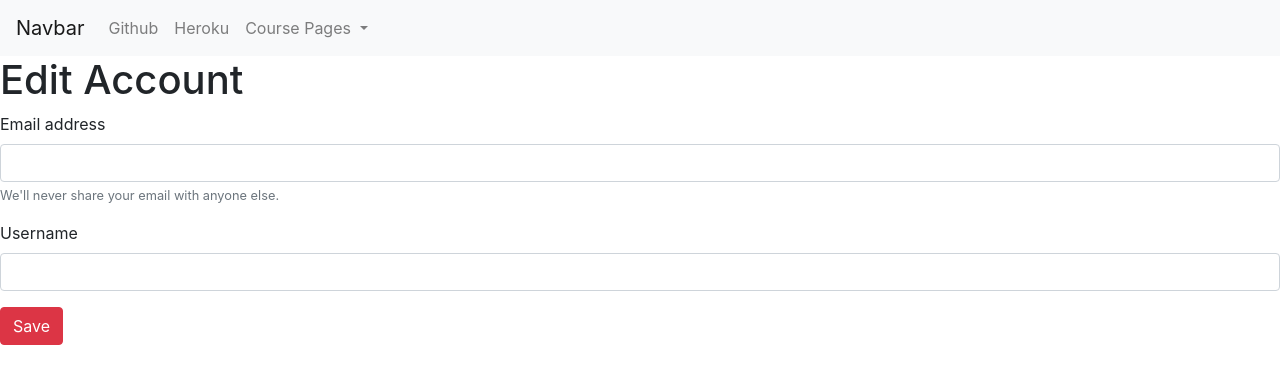
After one commit to PatrickVienne/WD1Site, a Flask app: template templates/account_edit.html in a window 1280 px wide. The commit adds this page. Shown: the top 384 px of the page. Run offline with Flask 2, Linux system fonts and the light colour scheme; the template is opened without the code that fills it, so the values that code supplies are empty; some libraries are stand-ins or nearby versions.

Commit message:
account edit and user password

```diff
--- a/main.py
+++ b/main.py
@@ -2,6 +2,8 @@ import flask
 import random
 import model
 import string
+
+import hashlib
 
 from flask import request
 from flask import url_for
@@ -15,17 +17,24 @@ db = model.db
 
 db.create_all()
 
+hasher = hashlib.blake2b()
+
+
+def hash_password(password):
+    password = password.encode('utf-8')
+    hasher.update(password)
+    return hasher.digest()
 
 def create_dummy_users():
     users = []
     for x in range(N_USERS):
         name = "".join(random.choices(string.ascii_lowercase, k=10))
-        user = model.User(username=name, email=f"{name}@home.com")
+        user = model.User(username=name, email=f"{name}@home.com", password=hash_password(name))
         users.append(user)
 
-    my_user = model.User(username="admin", email="admin@home.com")
+    my_user = model.User(username="admin", email="admin@home.com", password=hash_password("admin"))
     users.append(my_user)
-    test_user = model.User(username="test", email="test@home.com")
+    test_user = model.User(username="test", email="test@home.com", password=hash_password("test"))
     users.append(test_user)
 
     for user in users:
@@ -100,6 +109,7 @@ def register():
         # TODO: register valid user
         email = current_request.form.get('email')
         username = current_request.form.get('username')
+        password = current_request.form.get('password')
         user_exists = db.query(model.User).filter_by(username=username).first()
         email_exists = db.query(model.User).filter_by(email=email).first()
         if user_exists:
@@ -107,7 +117,9 @@ def register():
         elif email_exists:
             print("Email already exists")
         else:
-            new_user = model.User(username=username, email=email)
+            new_user = model.User(username=username,
+                                  email=email,
+                                  password=hash_password(password))
             db.add(new_user)
             db.commit()
             return flask.redirect(flask.url_for('register'))
@@ -136,6 +148,28 @@ def account_delete(account_id):
         return flask.redirect(flask.url_for('accounts'))
 
 
+@app.route("/accounts/<account_id>/edit", methods=['GET', 'POST'])
+def account_edit(account_id):
+    user_to_edit = db.query(model.User).get(account_id)
+
+    if user_to_edit is None:
+        return flask.redirect(flask.url_for('accounts'))
+
+    current_request = flask.request
+    if current_request.method == 'GET':
+        return flask.render_template('account_edit.html', account=user_to_edit)
+    elif current_request.method == 'POST':
+        email = current_request.form.get('email')
+        username = current_request.form.get('username')
+
+        user_to_edit.email = email
+        user_to_edit.username = username
+
+        db.add(user_to_edit)
+        db.commit()
+        return flask.redirect(flask.url_for('accounts'))
+
+
 if __name__ == '__main__':
     add_dummy_data()
     app.run()
--- a/model.py
+++ b/model.py
@@ -14,6 +14,7 @@ class User(db.Model):
     id = db.Column(db.Integer, primary_key=True)
     username = db.Column(db.String, unique=True)
     email = db.Column(db.String, unique=True)
+    password = db.Column(db.String)
 
 
 class Receipe(db.Model):
--- /dev/null
+++ b/templates/account_edit.html
@@ -0,0 +1,35 @@
+{% extends "frame.html" %}
+
+{% block title %}
+    account edit
+{% endblock title %}
+
+{% block css %}
+{% endblock css %}
+
+{% block content %}
+<h1>Edit Account</h1>
+
+<form method="post">
+        <div class="form-group">
+        <label for="exampleInputEmail1">Email address</label>
+        <input name="email"
+               value="{{account.email}}"
+               type="email"
+               class="form-control"
+               id="exampleInputEmail1"
+               aria-describedby="emailHelp">
+        <small id="emailHelp" class="form-text text-muted">We'll never share your email with anyone else.</small>
+    </div>
+    <div class="form-group">
+        <label for="exampleInputName1">Username</label>
+        <input name="username"
+               value="{{account.username}}"
+               type="text"
+               class="form-control"
+               id="exampleInputName1">
+    </div>
+    <button type="submit" class="btn btn-danger">Save</button>
+</form>
+
+{% endblock content %}
--- a/templates/frame.html
+++ b/templates/frame.html
@@ -43,6 +43,7 @@
                 <div class="dropdown-menu" aria-labelledby="navbarDropdownMenuLink">
                     <a class="dropdown-item" href={{url_for('index')}}>Index</a>
                     <a class="dropdown-item" href={{url_for('blog')}}>Blog</a>
+                    <a class="dropdown-item" href={{url_for('accounts')}}>Accounts</a>
                     <a class="dropdown-item" href={{url_for('fakebook')}}>Fakebook</a>
                     <a class="dropdown-item" href={{url_for('secret_number_game')}}>Secret Number</a>
                 </div>
--- a/templates/register.html
+++ b/templates/register.html
@@ -21,6 +21,10 @@ register
         <label for="exampleInputName1">Username</label>
         <input name="username" type="text" class="form-control" id="exampleInputName1">
     </div>
+    <div class="form-group">
+        <label for="exampleInputPassword1">Password</label>
+        <input name="password" type="password" class="form-control" id="exampleInputPassword1">
+    </div>
     <button type="submit" class="btn btn-primary">Submit</button>
 </form>
 
```
